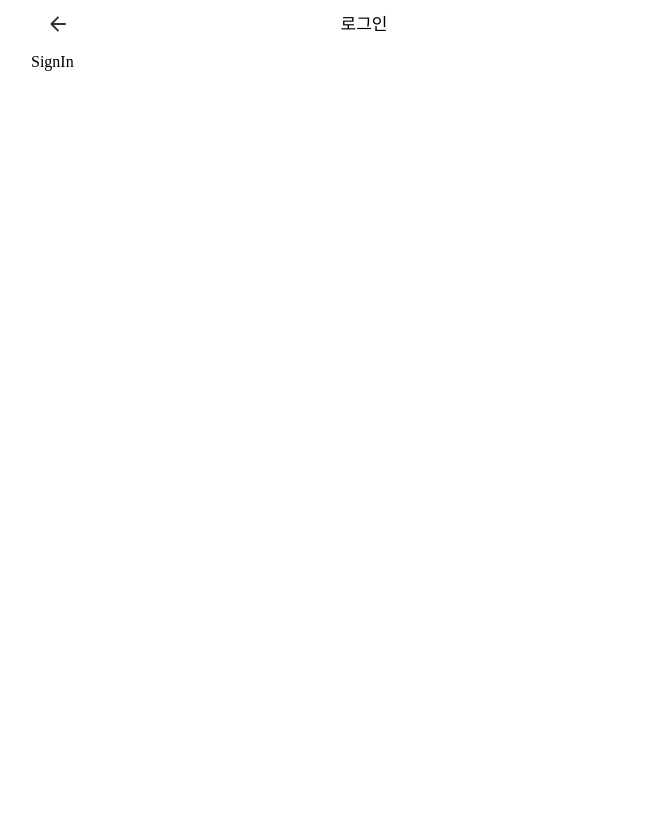
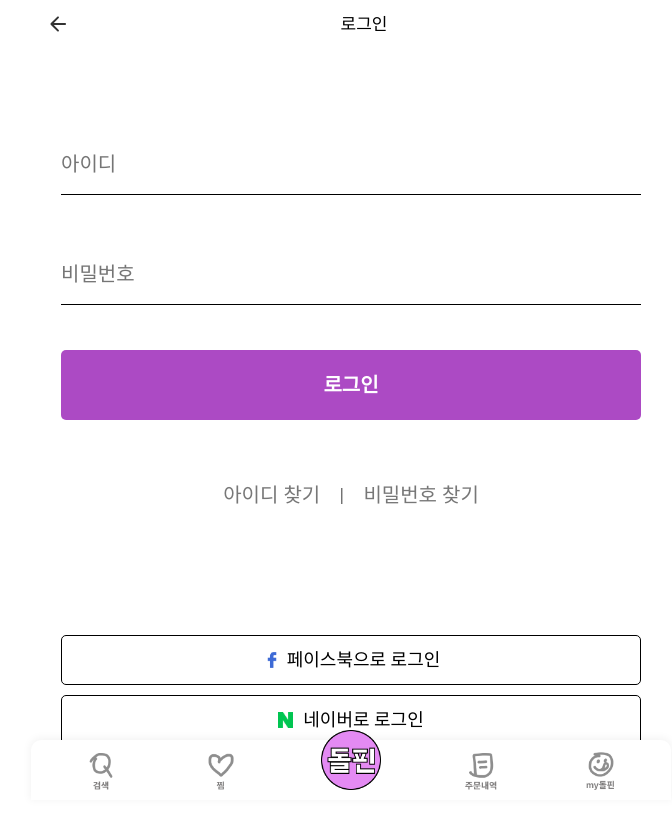
Before and after one commit to doooolphin/frontend, a React app: page /sign-in in a window 1280 px wide. Shown: the top 828 px of the page, without its empty margins (289-961 px from the left). Before the commit the page ends 800 px from the top, so only its background shows below. Built offline with nearby package versions, Linux system fonts and the light colour scheme.

Commit message:
[ADD] SignUp Page

```diff
--- a/src/pages/SignIn.jsx
+++ b/src/pages/SignIn.jsx
@@ -1,9 +1,102 @@
 import Layout from '@components/Common/Layout';
+import styled from '@emotion/styled';
 
+const HeadWrapper = styled.div`
+  height: 500px;
+  display: flex;
+  flex-direction: column;
+  padding: 30px;
+  margin-top: 30px;
+`;
+const FootWrapper = styled.div`
+  height: 200px;
+  display: flex;
+  flex-direction: column;
+  margin-top: 20px;
+  padding: 30px;
+`;
+const SubWrapper = styled.div`
+  flex: 1;
+  display: flex;
+  justify-content: center;
+  align-items: center;
+`;
+const Input = styled.input`
+  border: none;
+  border-bottom: 1px solid black;
+  outline: none;
+  flex: 1 1;
+  height: 60px;
+  font-size: 20px;
+`;
+const LoginBtn = styled.button`
+  background: #ac4ac4;
+  color: #ffffff;
+  width: 500px;
+  height: 70px;
+  border-radius: 5px;
+  font-size: 20px;
+  font-weight: bold;
+  flex: 1 1;
+`;
+const FindSpan = styled.button`
+  margin: 0 20px;
+  color: #777;
+  font-size: 20px;
+`;
+const ApiLoginBtn = styled.button`
+  border-radius: 5px;
+  font-size: 18px;
+  border: 1.5px solid;
+  margin: 5px 0;
+  height: 50px;
+  display: flex;
+  align-items: center;
+  justify-content: center;
+`;
+const SignUp = styled.span`
+  text-align: center;
+  padding-top: 15px;
+  font-size: 18px;
+`;
+const SignUpBtn = styled.button`
+  color: #ac4ac4;
+`;
+const Img = styled.img`
+  width: ${(props) => (props.isNaver ? '15px' : '20px')};
+  display: inline;
+  margin-right: ${(props) => (props.isNaver ? '10px' : '5px')};
+`;
 const SignIn = () => {
   return (
-    <Layout footer={<></>} title="로그인">
-      SignIn
+    <Layout inner={<></>} title="로그인">
+      <HeadWrapper>
+        <SubWrapper>
+          <Input placeholder="아이디" />
+        </SubWrapper>
+        <SubWrapper>
+          <Input placeholder="비밀번호" type="password" />
+        </SubWrapper>
+        <SubWrapper>
+          <LoginBtn>로그인</LoginBtn>
+        </SubWrapper>
+        <SubWrapper>
+          <FindSpan>아이디 찾기</FindSpan> | <FindSpan>비밀번호 찾기</FindSpan>
+        </SubWrapper>
+      </HeadWrapper>
+      <FootWrapper>
+        <ApiLoginBtn>
+          <Img src="facebook.png" />
+          페이스북으로 로그인
+        </ApiLoginBtn>
+        <ApiLoginBtn>
+          <Img isNaver={true} src="naver.png" />
+          네이버로 로그인
+        </ApiLoginBtn>
+        <SignUp>
+          혹시, 돌핀이 처음이신가요? <SignUpBtn>회원가입</SignUpBtn>
+        </SignUp>
+      </FootWrapper>
     </Layout>
   );
 };
```
Also changed, not shown: public/facebook.png (added), public/naver.png (added).
